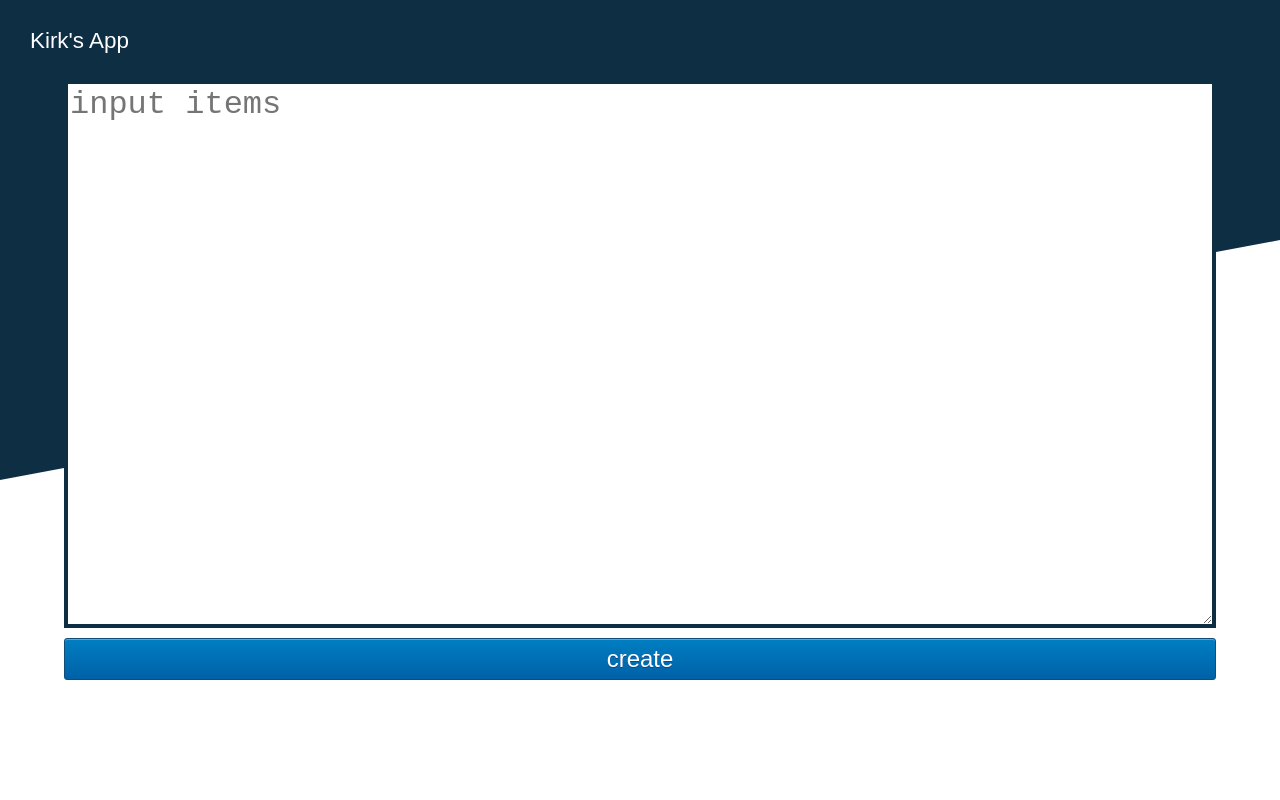
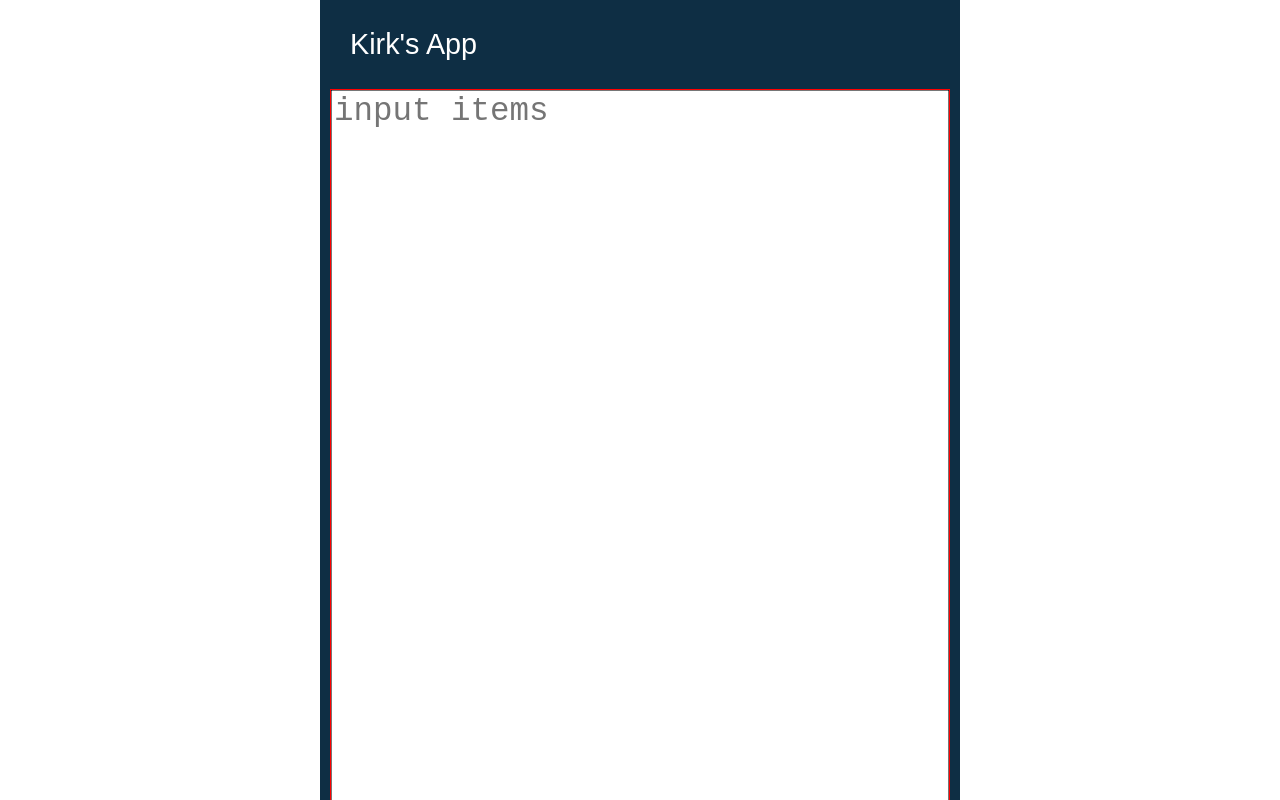
Before and after one commit to montgomeryrd/tessio-app, a React (Create React App) app: page / in a window 1280 px wide. Shown: the top 800 px of the page. Built offline with nearby package versions, Linux system fonts and the light colour scheme.

Commit message:
desktop styling

```diff
--- a/src/App.js
+++ b/src/App.js
@@ -1,20 +1,50 @@
 import { useState, useEffect } from 'react';
-import Main from './components/Main';
+import Form from './components/Form';
 
-const App = () => {
+function App() {
 
 	const initialData = () => JSON.parse(window.localStorage.getItem('orderList')) || [];
 	const [orderList, setOrderList] = useState(initialData);
+	const [toggle, setToggle] = useState(false);
 
 	useEffect(() => {
 		window.localStorage.setItem('orderList', JSON.stringify(orderList));
 	}, [orderList]);
 
+	// Mutations
+	const update = item => {
+		const list = orderList.map(e => e.id === item.id ? e = { val: e.val, id: e.id, complete: !e.complete } : e);
+		setOrderList(list);
+	};
+
+	const remove = () => {
+		const list = orderList.filter(item => item.complete === false);
+		setOrderList(list);
+	};
+
+	// Map List Data
+	const list = orderList.map(item => {
+		return (
+			<div className="line" key={item.id} unselectable="on">
+				<li onClick={() => { update(item); } } style={{ opacity: item.complete ? .2 : 1 }}>{item.val}</li>
+			</div>
+		);
+	});
+
 	return (
-		<Main
-			orderList={orderList}
-			setOrderList={setOrderList}
-		/>
+		<div className="app">
+			<h1 className="kirk">Kirk's App</h1>
+			<button id={orderList.length > 0 ? "add-showing" : "add-hiding"} onClick={() => setToggle(true)}>+</button>
+			{!orderList.length ?
+				<Form toggle={toggle} setToggle={setToggle} orderList={orderList} setOrderList={setOrderList} />
+			:
+				<section className="list" style={{opacity: toggle ? .2 : 1}}>
+					{toggle ? <Form toggle={toggle} setToggle={setToggle} orderList={orderList} setOrderList={setOrderList} /> : '' }
+					<ul>{list}</ul>
+					<button className="btn butt" onClick={remove}>remove</button>
+				</section>
+			}
+		</div>
 	);
 }
 
--- a/src/components/Add.js
+++ /dev/null
@@ -1,36 +0,0 @@
-import { useState } from 'react';
-
-const Add = ({ orderList, setOrderList, setToggle }) => {
-
-    const [value, setValue] = useState('');
-
-    const handleChange = e => {
-        setValue(e.target.value);
-    };
-
-    const handleSubmit = e => {
-        e.preventDefault();
-        const list = value.match(/(.+)/g).filter(item => item !== '').map(item => item = { val: item, id: Math.random(), complete: false });
-        setOrderList([...orderList, ...list]);
-        setValue('');
-        setToggle(false);
-    };
-
-    return (
-        <form className="list-add" style={{zIndex: 100}} onSubmit={handleSubmit}>
-            <textarea
-                id="list-add"
-                name="list-add"
-                rows="25"
-                cols="33"
-                autoComplete="off"
-                onChange={handleChange}
-                required={true}
-                placeholder="add items">
-            </textarea>
-            <button className="btn butt-add" type="submit" onSubmit={handleSubmit}>append</button>
-        </form>
-    );
-}
-
-export default Add;
--- a/src/components/Form.js
+++ b/src/components/Form.js
@@ -1,6 +1,6 @@
 import { useState } from 'react';
 
-const Form = ({ setOrderList }) => {
+function Form({ toggle, setToggle, orderList, setOrderList }) {
 
     const [value, setValue] = useState('');
 
@@ -11,14 +11,13 @@ const Form = ({ setOrderList }) => {
     const handleSubmit = e => {
         e.preventDefault();
         const list = value.match(/(.+)/g).filter(item => item !== '').map((item, index) => item = { val: item, id: Math.random() * index, complete: false });
-        setOrderList(list);
+        setOrderList([...orderList, ...list]);
         setValue('');
+        setToggle(false);
     };
 
     return (
-        <div>
-            <label className="kirk" htmlFor="list">Kirk's App</label>
-            <form className="list" onSubmit={handleSubmit}>
+        <form className={toggle ? 'add-input' : 'input-form'} onSubmit={handleSubmit}>
             <textarea
                 id="list"
                 name="list"
@@ -29,9 +28,8 @@ const Form = ({ setOrderList }) => {
                 required={true}
                 placeholder="input items">
             </textarea>
-                <button className="btn butt" type="submit" onSubmit={handleSubmit}>create</button>
+            <button className="btn butt" type="submit" onSubmit={handleSubmit}>{toggle ? "add" : "create"}</button>
         </form>
-        </div>
     );
 }
 
--- a/src/components/Main.js
+++ /dev/null
@@ -1,62 +0,0 @@
-import { useState } from 'react';
-import Add from './Add';
-import Form from './Form';
-
-const Main = ({ orderList, setOrderList }) => {
-
-    const [toggle, setToggle] = useState(false);
-
-    // Mutations
-    const update = item => {
-        const list = orderList.map(e => e.id === item.id ? e = { val: e.val, id: e.id, complete: !e.complete } : e);
-        setOrderList(list);
-    };
-
-    const remove = () => {
-        const list = orderList.filter(item => item.complete === false);
-        setOrderList(list);
-    };
-
-    // Map List Data
-    const list = orderList.map(item => {
-        return (
-            <div className="line" key={item.id} unselectable="on">
-                <li onClick={() => { update(item); } } style={{ opacity: item.complete ? .2 : 1 }}>{item.val}</li>
-            </div>
-        )
-    });
-
-    // Styles
-    const backgroundShiftStyle = {
-        opacity: toggle ? .2 : 1
-    }
-
-    return (
-        <div className="App">
-            <div className="background-design" style={backgroundShiftStyle}>
-                <div className="skew1"></div>
-                <div className="skew2"></div>
-            </div>
-            { !orderList.length ?
-                <Form
-                    setOrderList={setOrderList}
-                />
-                : <div className="list">
-                    <h1 className="add" style={backgroundShiftStyle} onClick={() => {setToggle(true)}}>+</h1>
-                    { toggle ? (
-                        <Add
-                            orderList={orderList}
-                            setOrderList={setOrderList}
-                            setToggle={setToggle}
-                        />
-                    ) : (
-                        <div></div>
-                    )}
-                    <ul style={backgroundShiftStyle}>{list}</ul>
-                    <button className="btn butt" style={backgroundShiftStyle} onClick={remove}>remove</button>
-                </div>}
-        </div>
-    );
-}
-
-export default Main;
--- a/src/index.css
+++ b/src/index.css
@@ -1,65 +1,55 @@
-body {
-  padding: 0;
-  margin: 0;
+::-webkit-scrollbar {
+  width: 0px;
+  background: transparent; /* make scrollbar transparent */
 }
-/* Scroll Bar */
-* {
-  scrollbar-width: thin;
-}
-*::-webkit-scrollbar {
-  width: 12px;
-}
-*::-webkit-scrollbar-track {
-  background: inherit;
-}
-*::-webkit-scrollbar-thumb {
-  background-color: #15ff00;
-  border: 1px solid #0e2e44;
-}
-/* Blue Background Design */
-.background-design {
+.app {
   position: absolute;
-  display: flex;
-  flex-direction: column;
-}
-.skew1 {
   background-color: #0e2e44;
-  width: 100vw;
-  height: 30vh;
   left: 0;
   right: 0;
+  max-width: 640px;
+  max-height: 100%;
+  margin: 0 auto;
 }
-.skew2 {
-  border-bottom: 30vh solid transparent;
-  border-left: 100vw solid #0e2e44;
-}
-/* Textarea */
 .kirk {
-  position: absolute;
   font-family: Arial, Helvetica, sans-serif;
   color: #fff;
   margin: 30px 0 0 30px;
-  font-size: 1.4rem;
+  font-size: 1.8rem;
+}
+#add-hiding {
+  display: none;
+}
+#add-showing {
+  position: absolute;
+  background: transparent;
+  border: transparent;
+  color: #fff;
+  font-size: 3em;
+  left: 165px;
+  top: 15px;
+}
+#add-showing:hover {
+  font-size: 3.2em;
+}
+.input-form {
+  position: relative;
+  margin: 30px 10px 10px 10px;
+  border: 1px solid red;
+}
+.input-form textarea {
+  width: 100%;
+  font-size: 2.5em;
+  box-sizing: border-box;
 }
 
+
 .list {
-  position: absolute;
-  display: flex;
-  flex-direction: column;
-  width: 90vw;
-  height: 75vh;
-  margin: 80px 5vw 0 5vw;
+  margin: 30px 10px 0 10px;
+  font-size: 2.5em;
 }
-
-textarea {
-  border: 4px solid #0e2e44;
-  height: 100%;
-  font-size: 2rem;
-}
-
 ul {
   border: 4px solid #0e2e44;
-  height: 100%;
   background-color: #fff;
   display: flex;
   flex-direction: column;
@@ -68,7 +58,7 @@ ul {
 }
 
 li {
-  font-size: 1.4rem;
+  font-size: 2.5rem;
   cursor: pointer;
   padding: 5px;
   margin-top: 5px;
@@ -83,11 +73,9 @@ li {
 
 .line {
   border-bottom: .5px solid #0e2e44;
-  border-bottom-left-radius: 2mm;
-  border-bottom-right-radius: 2mm;
-  margin-left: 5px;
+  margin: 0 5px 5px 5px;
 }
-/* Button Style */
+
 .btn {
 	box-shadow: inset 0px 1px 0px 0px #54a3f7;
 	background: linear-gradient(to bottom, #007dc1 5%, #0061a7 100%);
@@ -98,7 +86,10 @@ li {
 	cursor: pointer;
 	color:#ffffff;
 	font-family: Arial;
-	font-size: 1.5rem;
+  font-size: 2.5rem;
+  margin: 10px 0;
+  max-width: 780px;
+  width: 100%;
 	padding: 6px 24px;
 	text-decoration: none;
 	text-shadow: 0px 1px 0px #154682;
@@ -113,25 +104,3 @@ li {
 	position: relative;
 	top: 1px;
 }
-
-.butt {
-  margin-top: 10px;
-}
-/* Add Section */
-.list-add {
-  display: flex;
-  flex-direction: column;
-  justify-content: center;
-  position: absolute;
-  width: 80%;
-  height: 60%;
-  margin-top: 5%;
-  margin-left: 10%;
-}
-.add {
-  position: absolute;
-  color: #fff;
-  font-size: 3rem;
-  left: 0;
-  margin-top: -55px;
-}
```
Lines whose indentation alone changed are shown as unchanged.
